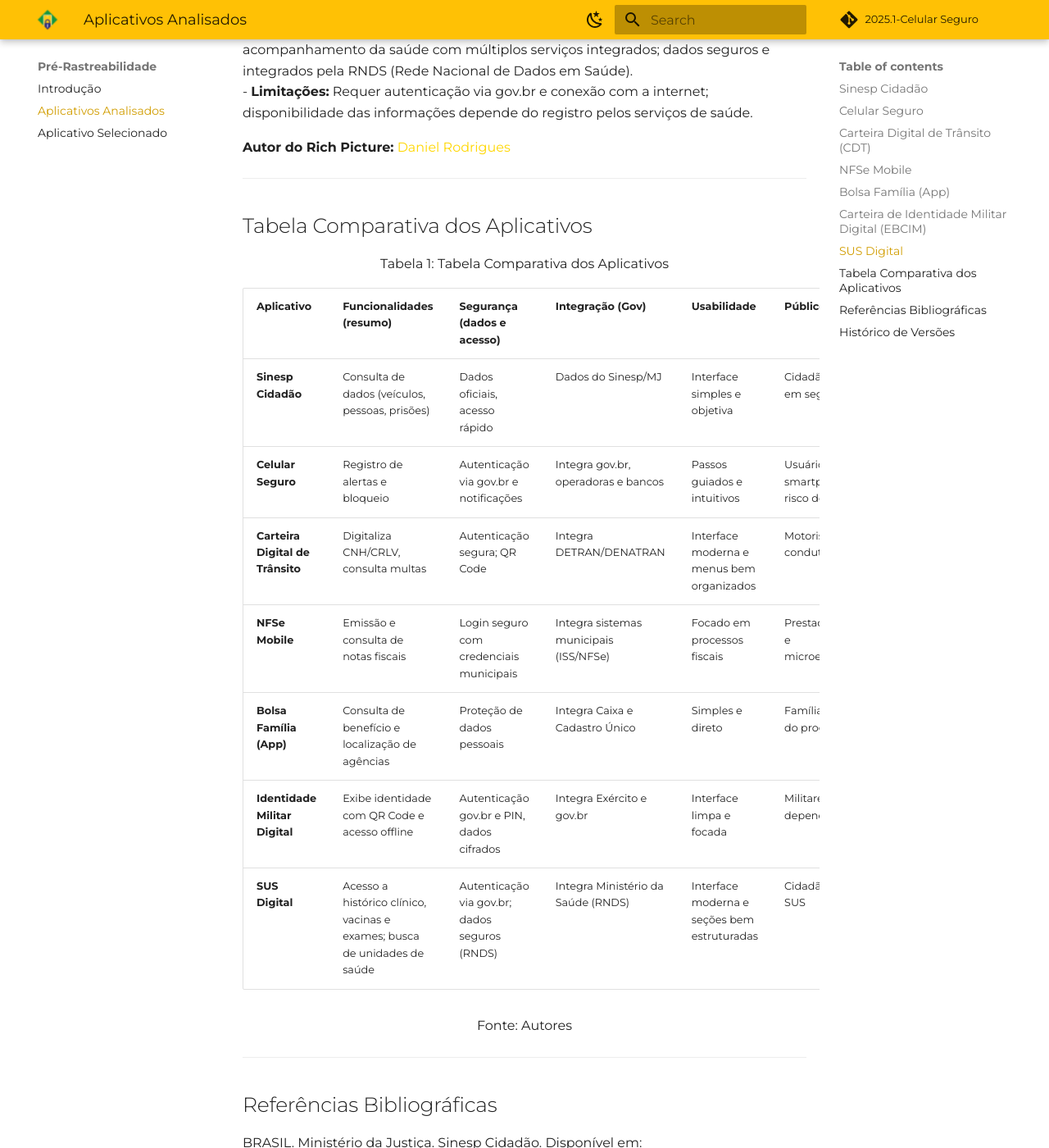
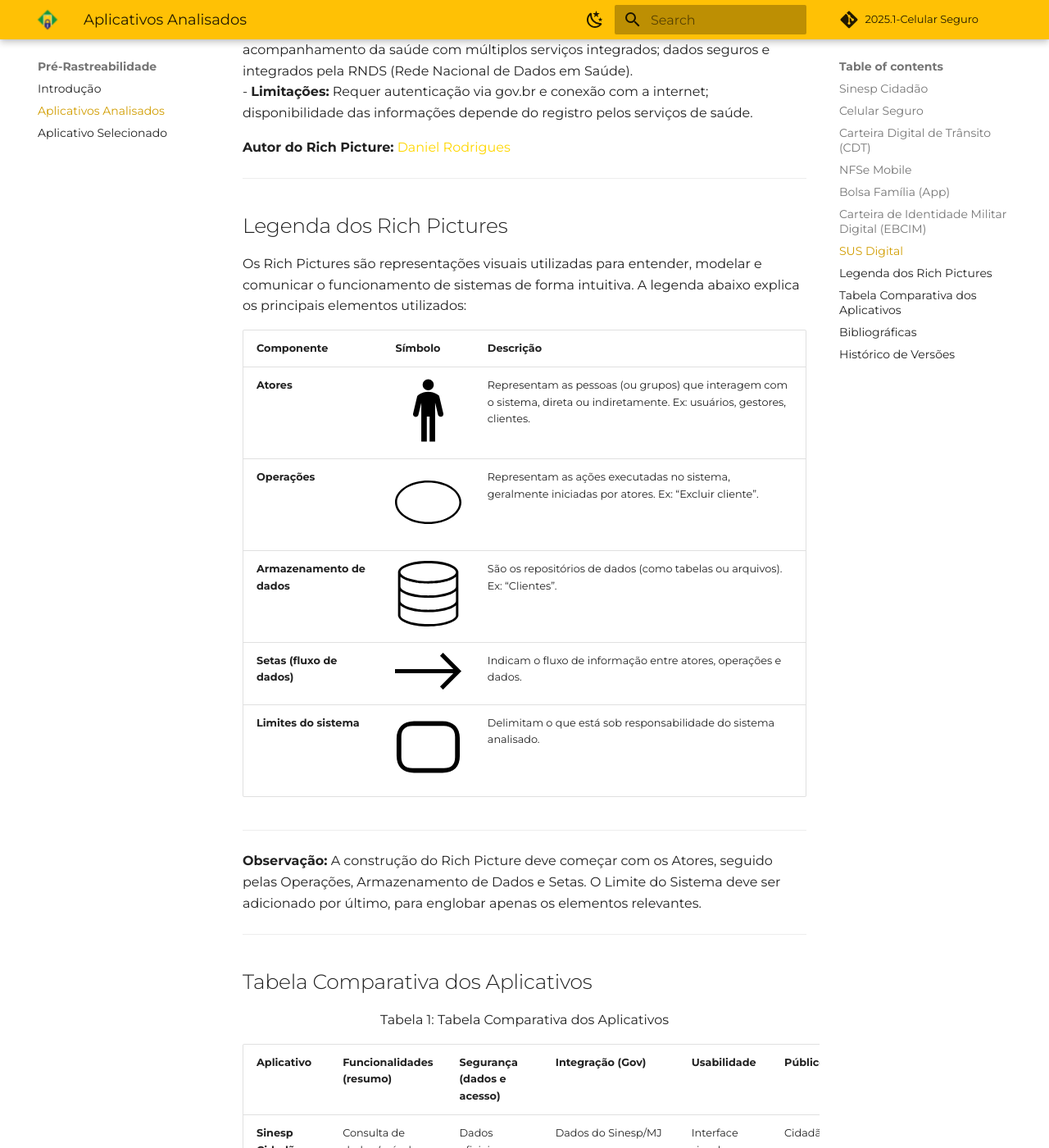
Before and after one commit to Requisitos-de-Software/2025.1-CelularSeguro, an MkDocs documentation site: the page built from Docs/documento-pre-rastreabilidade/aplicativos_analisados.md, in a window 1280 px wide and 1400 px high, scrolled down 7365 px. Shown: the whole window at 82% size. Built offline with MkDocs 1.6.1 and Material for MkDocs 9.7.7, drawn with Linux system fonts in a browser that asks for light colours; comment, search, counter and statistics services are not loaded; some of the changed text lies outside the part shown.

Commit message:
Título da bibliografia corrigido e adição do tópico de legenda dos rich pictures

```diff
--- a/Docs/documento-pre-rastreabilidade/aplicativos_analisados.md
+++ b/Docs/documento-pre-rastreabilidade/aplicativos_analisados.md
@@ -138,6 +138,24 @@
 
 ---
 
+## Legenda dos Rich Pictures
+
+Os Rich Pictures são representações visuais utilizadas para entender, modelar e comunicar o funcionamento de sistemas de forma intuitiva. A legenda abaixo explica os principais elementos utilizados:
+
+| **Componente**             | **Símbolo**                          | **Descrição**                                                                                                                                          |
+|----------------------------|--------------------------------------|--------------------------------------------------------------------------------------------------------------------------------------------------------|
+| **Atores**                 | ![ator](../assets/img/ator.svg)     | Representam as pessoas (ou grupos) que interagem com o sistema, direta ou indiretamente. Ex: usuários, gestores, clientes. |
+| **Operações**              | ![operacao](../assets/img/operacao.svg) | Representam as ações executadas no sistema, geralmente iniciadas por atores. Ex: “Excluir cliente”. |
+| **Armazenamento de dados** | ![dados](../assets/img/dados.svg)   | São os repositórios de dados (como tabelas ou arquivos). Ex: “Clientes”. |
+| **Setas (fluxo de dados)** | ![seta](../assets/img/seta.svg)     | Indicam o fluxo de informação entre atores, operações e dados. |
+| **Limites do sistema**     | ![limite](../assets/img/limite.svg) | Delimitam o que está sob responsabilidade do sistema analisado. |
+
+---
+
+**Observação:** A construção do Rich Picture deve começar com os Atores, seguido pelas Operações, Armazenamento de Dados e Setas. O Limite do Sistema deve ser adicionado por último, para englobar apenas os elementos relevantes.
+
+---
+
 ## Tabela Comparativa dos Aplicativos
 
 <font size="3"><p style="text-align: center">Tabela 1: Tabela Comparativa dos Aplicativos</p></font>
@@ -156,7 +174,7 @@
 
 ---
 
-## Referências Bibliográficas
+## Bibliográficas
 
 BRASIL. Ministério da Justiça. Sinesp Cidadão. Disponível em: <https://www.gov.br/mj/pt-br/assuntos/sua-seguranca/seguranca-publica/sinesp-1>. Acesso em: 10 abr. 2025.
 
@@ -183,3 +201,4 @@
 | 1.2    | 10/04/2025 | Adição da tabela comparativa entre os aplicativos analisados                                   | <a style="color:gold;" href="https://github.com/leozinlima" target="_blank">Leonardo</a>                                           | <a style="color:gold;" href="https://github.com/arthurlleite" target="_blank">Arthur</a>, <a style="color:gold;" href="https://github.com/Bessazs" target="_blank">Vitor</a> |
 | 1.3    | 11/04/2025 | Inclusão do aplicativo SUS Digital com Rich Picture, análise e atualização na comparação       | <a style="color:gold;" href="https://github.com/leozinlima" target="_blank">Leonardo</a>                                           | <a style="color:gold;" href="https://github.com/arthurlleite" target="_blank">Arthur</a>, <a style="color:gold;" href="https://github.com/Bessazs" target="_blank">Vitor</a> |
 | 1.4    | 13/04/2025 | Inserção das referências bibliográficas de todos os aplicativos analisados                     | <a style="color:gold;" href="https://github.com/leozinlima" target="_blank">Leonardo</a>                                           | <a style="color:gold;" href="https://github.com/arthurlleite" target="_blank">Arthur</a>, <a style="color:gold;" href="https://github.com/Bessazs" target="_blank">Vitor</a> |
+| 1.5    | 17/04/2025 | Correção do título da bibliografia e adição do tópico de legenda dos rich pictures                     | <a style="color:gold;" href="https://github.com/leozinlima" target="_blank">Leonardo</a>                                           | <a style="color:gold;" href="https://github.com/leozinlima" target="_blank">Leonardo</a> |
```
Also changed, not shown: Docs/assets/img/ator.svg (added), Docs/assets/img/dados.svg (added), Docs/assets/img/limite.svg (added), Docs/assets/img/operacao.svg (added), Docs/assets/img/seta.svg (added).
